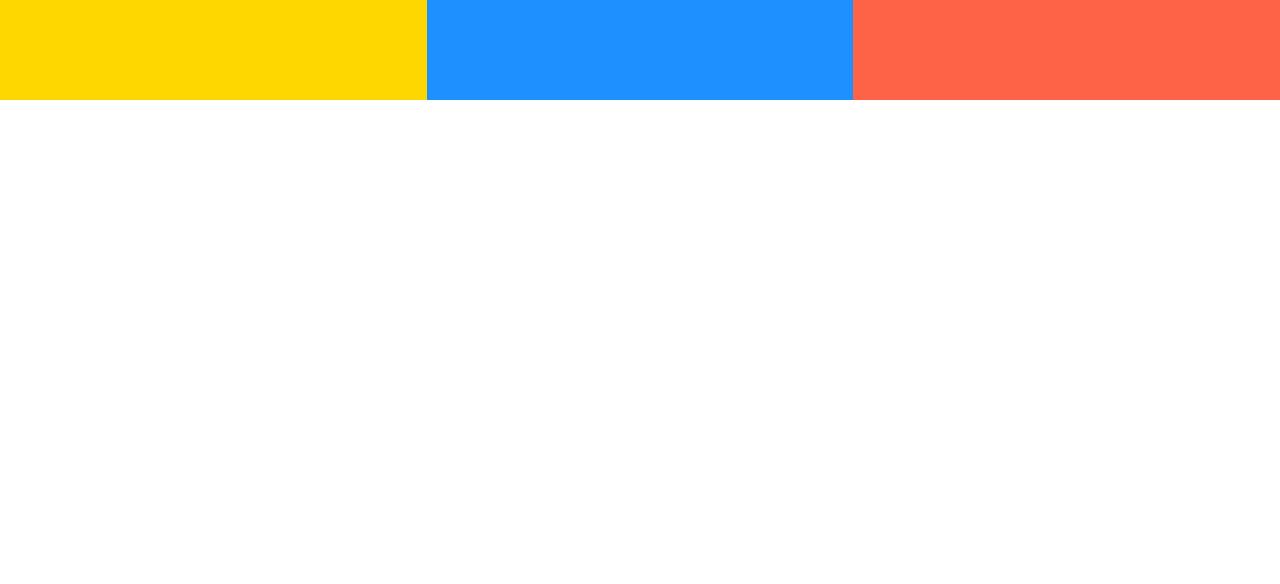
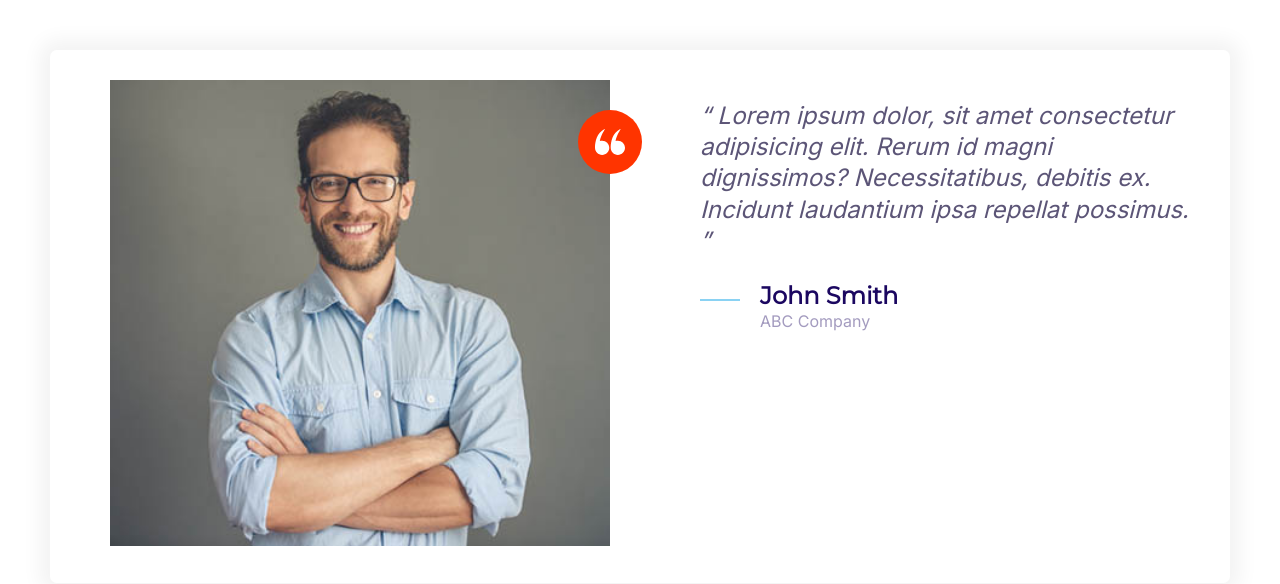
Before and after one commit to dara0869/path42, a plain HTML site: page index.html in a window 1280 px wide. Drawn offline with Linux system fonts and the light colour scheme.

Commit message:
build of testimonial component.

```diff
--- a/CSS/Styles.css
+++ b/CSS/Styles.css
@@ -176,8 +176,17 @@ a {
   height: 40px;
 }
 
+.icon--small {
+  width: 30px;
+  height: 30px;
+}
+
 .icon--primary {
   fill: var(--color-primary);
+}
+
+.icon--white {
+  fill: white;
 }
 
 .icon-container {
@@ -188,6 +197,11 @@ a {
   display: inline-flex;
   justify-content: center;
   align-items: center;
+}
+
+.icon-container--accent {
+  background: var(--color-accent);
+  color: white;
 }
 
 /******************************************************************************
@@ -477,4 +491,43 @@ a {
 @media screen and (min-width: 1024px) {
   .grid--1x3 {
     grid-template-columns: repeat(3, 1fr);
+  }
 }
+
+/******************************************************************************
+***                        Testimonials Section                             ***
+******************************************************************************/
+.testimonial {
+  padding: 3rem;
+}
+
+.testimonial .quote {
+  margin: 2rem 0;
+  font-size: 110%;
+}
+
+.testimonial__image {
+  position: relative;
+  margin: 0 3rem;
+}
+
+.testimonial__image > img {
+  width: 100%;
+}
+
+.testimonial__image > .icon-container {
+  position: absolute;
+  top: 3rem;
+  right: -32px;
+}
+
+@media screen and (min-width: 768px) {
+  .testimonial .quote,
+  .testimonial .quote__author {
+    font-size: 2.4rem;
+  }
+
+  .testimonial .quote {
+    margin-left: 6rem;
+  }
+}
--- a/index.html
+++ b/index.html
@@ -11,11 +11,38 @@
     />
     <link rel="stylesheet" href="CSS/Styles.css" />
   </head>
-  <body>
-    <div class="grid grid--1x3">
-      <div style="height: 100px; background: gold"></div>
-      <div style="height: 100px; background: dodgerblue"></div>
-      <div style="height: 100px; background: tomato"></div>
+  <body style="padding: 5rem">
+    <div class="card testimonial">
+      <div class="grid grid--1x2">
+        <div class="testimonial__image">
+          <img src="images/testimonial.jpg" alt="A happy, smiling customer" />
+          <span class="icon-container icon-container--accent">
+            <svg class="icon icon--white icon--small">
+              <use xlink:href="images/sprite.svg#quotes"></use>
+            </svg>
+          </span>
+        </div>
+        <blockquote class="quote">
+          <p class="quote__text">
+            Lorem ipsum dolor, sit amet consectetur adipisicing elit. Rerum id
+            magni dignissimos? Necessitatibus, debitis ex. Incidunt laudantium
+            ipsa repellat possimus.
+          </p>
+          <footer>
+            <div class="media">
+              <div class="media__image">
+                <svg class="icon icon--primary quote__line">
+                  <use xlink:href="images/sprite.svg#line"></use>
+                </svg>
+              </div>
+              <div class="media__body">
+                <h3 class="media__title quote__author">John Smith</h3>
+                <p class="quote__organization">ABC Company</p>
+              </div>
+            </div>
+          </footer>
+        </blockquote>
+      </div>
     </div>
   </body>
 </html>
```
Also changed, not shown: components/testimonials.html (added, +32 -0 lines), images/testimonial.jpg (added).
